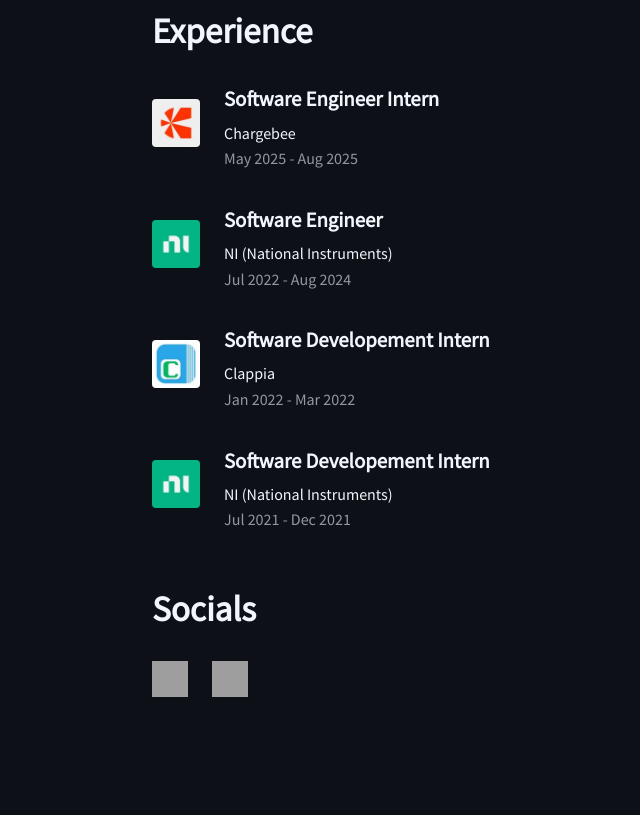
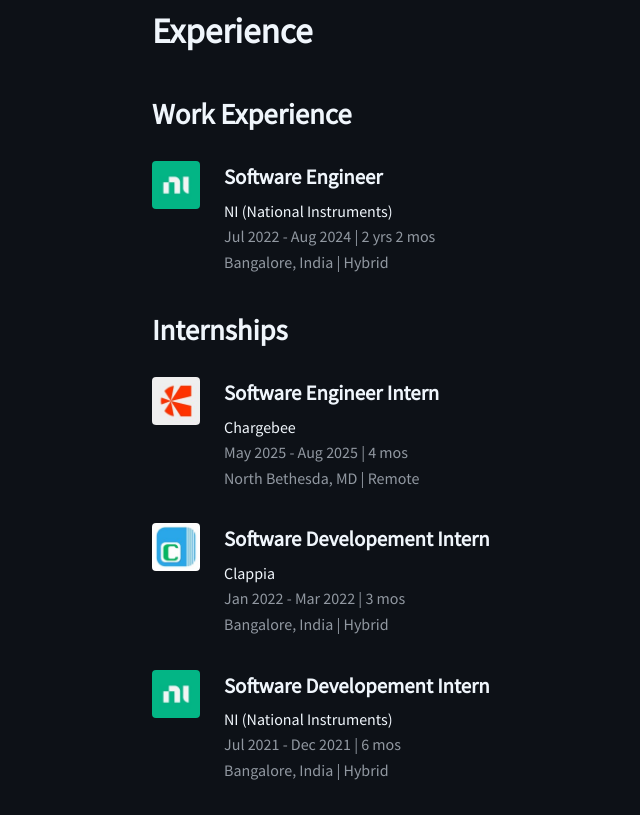
Before and after one commit to abizerluqmanji/abizerluqmanji.github.io, a plain HTML site: page index.html in a window 1280 px wide. Shown: the part 1101-1916 px from the top of the page, without its empty margins (88-728 px from the left). Drawn offline with nearby package versions, Linux system fonts and the light colour scheme; grey boxes are pictures that could not be loaded.

Commit message:
Split exerience section by type and add more detail

```diff
--- a/index.html
+++ b/index.html
@@ -116,6 +116,21 @@
         </section>
         <section id="experience">
             <h2>Experience</h2>
+            <h3>Work Experience</h3>
+            <div class="experience-list">
+                <div class="experience-item">
+                    <a href="https://www.ni.com/en.html" class="icon-link" target="_blank" rel="noreferrer" title="NI">
+                        <img src="images/niglobal_logo.jpg" alt="NI">
+                    </a>
+                    <div class="experience-details">
+                        <h4>Software Engineer</h4>
+                        <p>NI (National Instruments)</p>
+                        <p class="text-muted">Jul 2022 - Aug 2024 | 2 yrs 2 mos</p>
+                        <p class="text-muted">Bangalore, India | Hybrid</p>
+                    </div>
+                </div>
+            </div>
+            <h3>Internships</h3>
             <div class="experience-list">
                 <div class="experience-item">
                     <a href="https://www.chargebee.com/company/" class="icon-link" target="_blank" rel="noreferrer"
@@ -125,17 +140,8 @@
                     <div class="experience-details">
                         <h4>Software Engineer Intern</h4>
                         <p>Chargebee</p>
-                        <p class="text-muted">May 2025 - Aug 2025</p>
-                    </div>
-                </div>
-                <div class="experience-item">
-                    <a href="https://www.ni.com/en.html" class="icon-link" target="_blank" rel="noreferrer" title="NI">
-                        <img src="images/niglobal_logo.jpg" alt="NI">
-                    </a>
-                    <div class="experience-details">
-                        <h4>Software Engineer</h4>
-                        <p>NI (National Instruments)</p>
-                        <p class="text-muted">Jul 2022 - Aug 2024</p>
+                        <p class="text-muted">May 2025 - Aug 2025 | 4 mos</p>
+                        <p class="text-muted">North Bethesda, MD | Remote</p>
                     </div>
                 </div>
                 <div class="experience-item">
@@ -146,7 +152,8 @@
                     <div class="experience-details">
                         <h4>Software Developement Intern</h4>
                         <p>Clappia</p>
-                        <p class="text-muted">Jan 2022 - Mar 2022</p>
+                        <p class="text-muted">Jan 2022 - Mar 2022 | 3 mos</p>
+                        <p class="text-muted">Bangalore, India | Hybrid</p>
                     </div>
                 </div>
                 <div class="experience-item">
@@ -156,7 +163,8 @@
                     <div class="experience-details">
                         <h4>Software Developement Intern</h4>
                         <p>NI (National Instruments)</p>
-                        <p class="text-muted">Jul 2021 - Dec 2021</p>
+                        <p class="text-muted">Jul 2021 - Dec 2021 | 6 mos</p>
+                        <p class="text-muted">Bangalore, India | Hybrid</p>
                     </div>
                 </div>
             </div>
--- a/style.css
+++ b/style.css
@@ -109,7 +109,6 @@ nav ul li a {
 
 .experience-item {
     display: flex;
-    align-items: center;
     gap: 1.5rem;
 }
 
```
